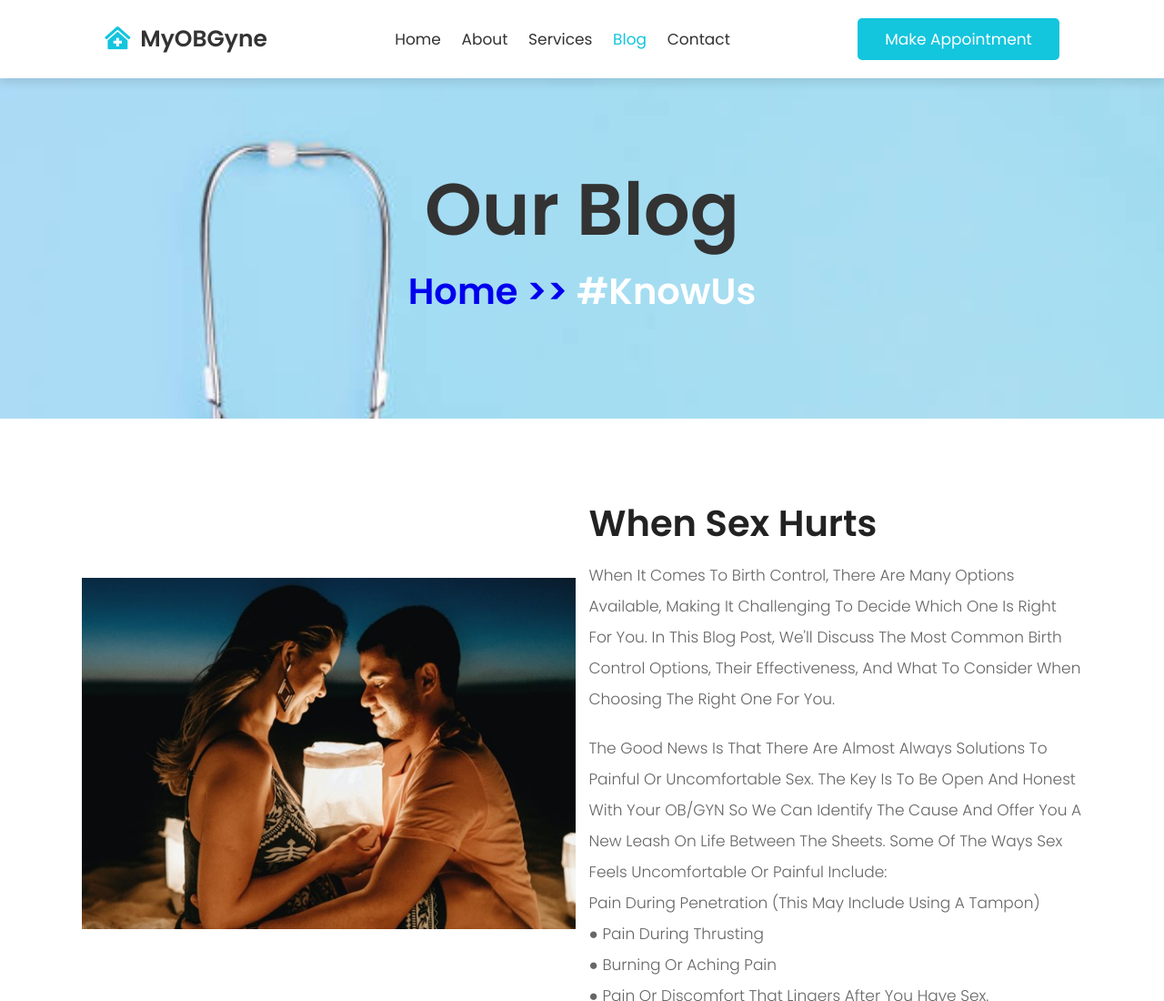
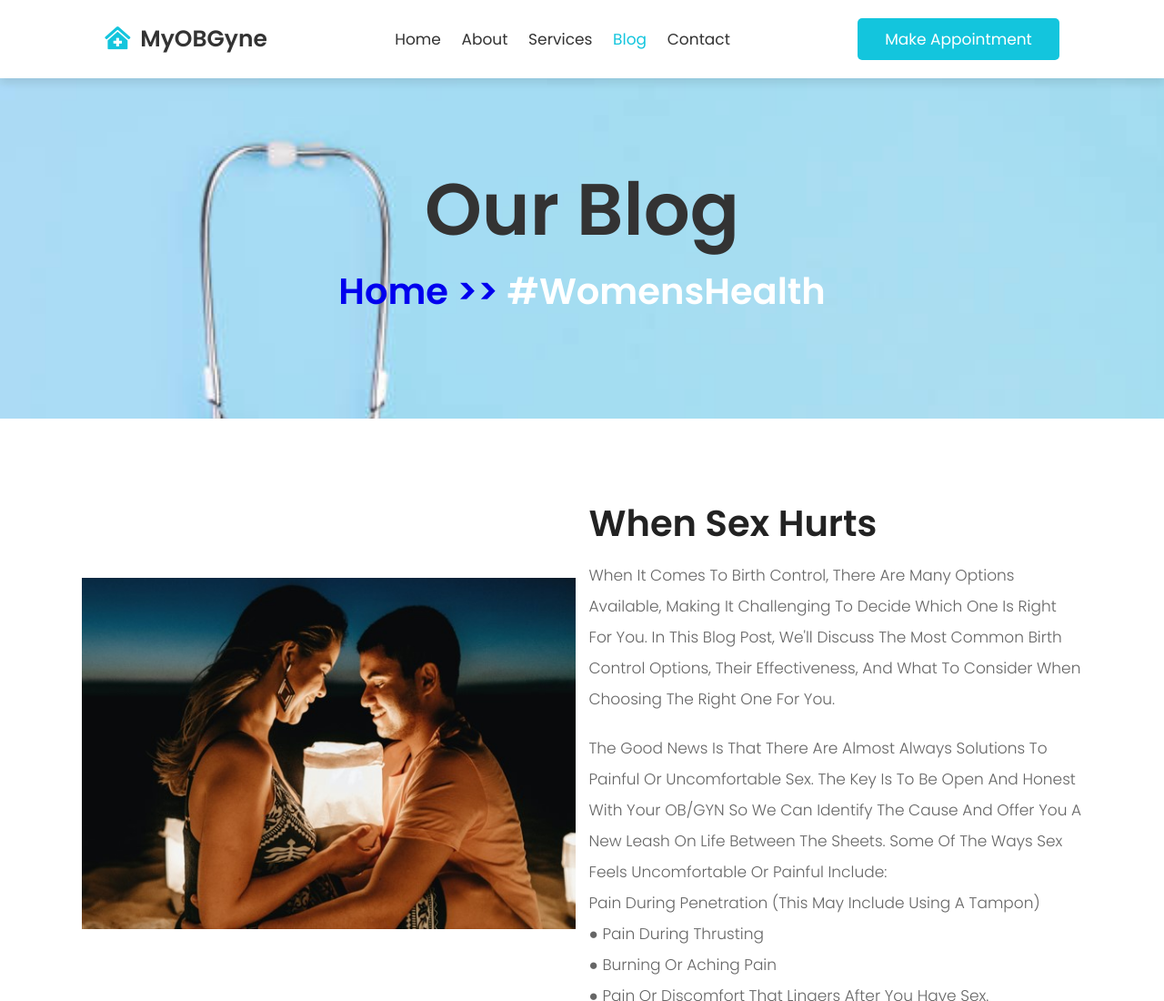
Before and after one commit to Syntax-maker/MyObgyn, a plain HTML site: page sexblog.html in a window 1280 px wide. Shown: the top 1100 px of the page at 91% size. Drawn offline with nearby package versions, Linux system fonts and the light colour scheme; a script that the page names is missing.

Commit message:
Update sexblog.html

```diff
--- a/sexblog.html
+++ b/sexblog.html
@@ -41,7 +41,7 @@
 
 <div class="heading" id="page-header">
     <h1>Our Blog</h1>
-    <p> <a href="index.html">home >></a> #knowUs </p>
+    <p> <a href="index.html">home >></a> #WomensHealth </p>
 </div>
 
 <!-- home end -->
```
